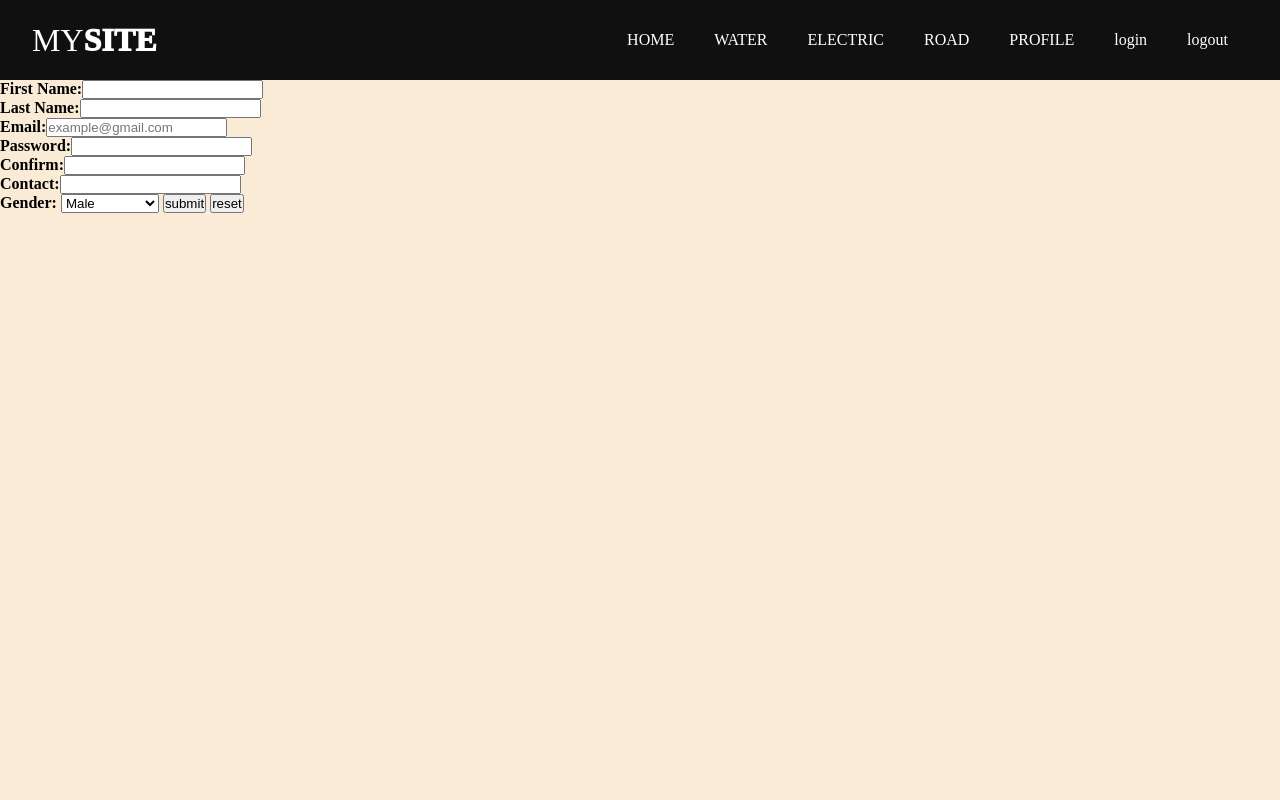
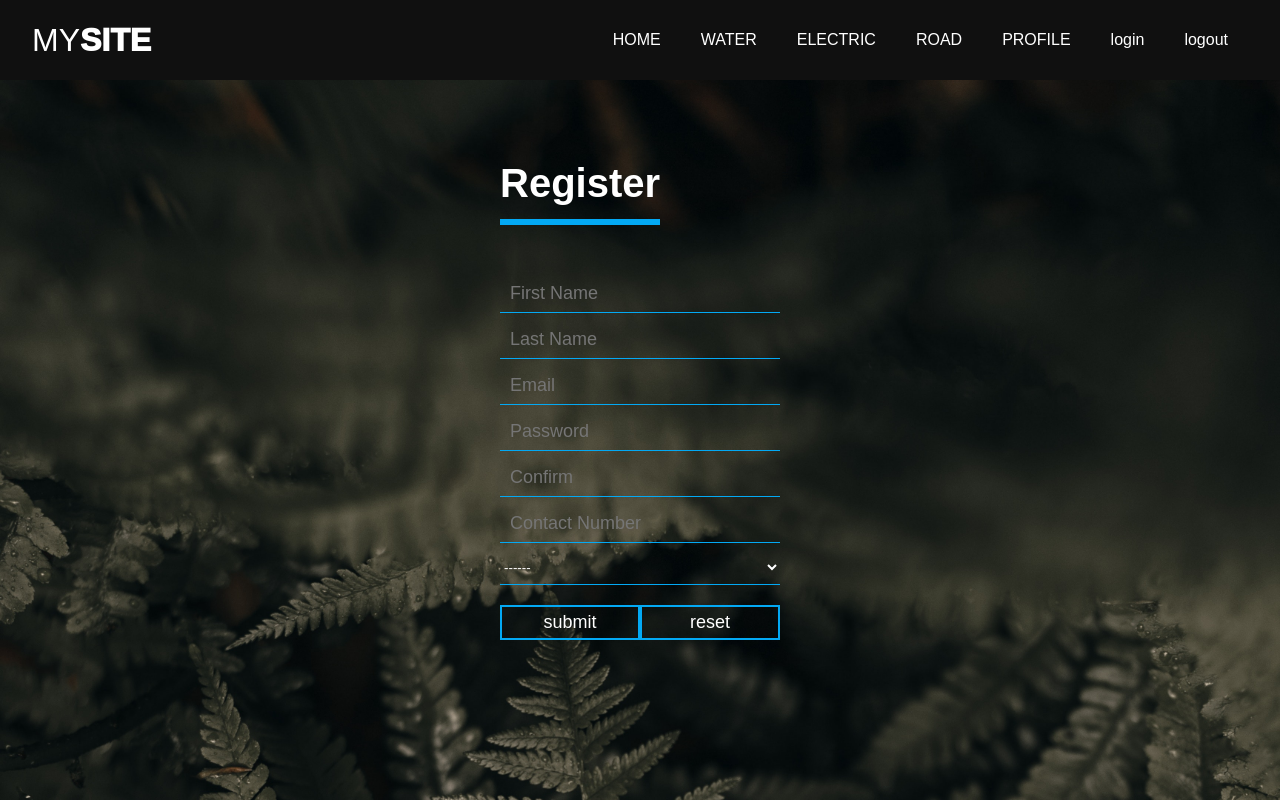
Before and after one commit to shrin00/SDclassicproject, a Django app: page /register/ in a window 1280 px wide. Run offline with Django 3.2, Linux system fonts and the light colour scheme; some libraries are stand-ins or nearby versions.

Commit message:
css for register

```diff
--- a/static/css/login.css
+++ b/static/css/login.css
@@ -51,6 +51,25 @@ body {
     margin: 0 10px;
 }
 
+.textbox select{
+    border: none;
+    outline: none;
+    background: none;
+    color: white;
+    width: 100%;
+    overflow: hidden;
+    background-color: transparent;
+    float: left;
+    transition: all 375ms ease-in-out;
+}
+
+.textbox select option{
+    background-color: #23261f;
+    border: none;
+    outline: none;
+    overflow: hidden;
+}
+
 .btn{
     width: 50%;
     background: none;
--- a/templates/userdetails/register.html
+++ b/templates/userdetails/register.html
@@ -1,22 +1,40 @@
 {% extends 'base.html' %}
 {% load static %}
-
+{% block customcss %}
+<link rel="stylesheet" type="text/css" href="{% static 'css/login.css' %}">
+{% endblock %}
 {% block content %}
 <form method="POST">{% csrf_token %}
-    <b>First Name:</b><input type="text" name="fname" value=""><br>
-    <b>Last Name:</b><input type="text" name="lname" value=""><br>
-    <b>Email:</b><input type="email" name="email" placeholder="example@gmail.com" value=""><br>
-    <b>Password:</b><input type="password" id="pass" name="password" value=""><br>
-    <b>Confirm:</b><input type="password" id="cpass" name="cpassword" value=""><br>
-    <b>Contact:</b><input type="number" id="" name="contact" pattern="[789][0-9]{9}"><br>
-    <b>Gender:</b>
-    <select name="gender">
-    <option value="male">Male</option>
-    <option value="female">Female</option>
-    <option value="Transgender">Transgender</option>
-    </select>
-    <input type="submit" value="submit"/>
-    <input type="reset" value="reset"/>
+    <div class="login-box">
+        <h1>Register</h1>
+        <div class="textbox">
+            <input type="text" name="fname" value="" placeholder="First Name">
+        </div>
+        <div class="textbox">
+            <input type="text" name="lname" value="" placeholder="Last Name">
+        </div>
+        <div class="textbox">
+            <input type="email" name="email" placeholder="Email" value="">
+        </div>
+        <div class="textbox">
+            <input type="password" id="pass" name="password" value="" placeholder="Password">
+        </div>
+        <div class="textbox">
+            <input type="password" id="cpass" name="cpassword" value="" placeholder="Confirm">
+        </div>
+        <div class="textbox">
+            <input type="number" id="" name="contact" pattern="[789][0-9]{9}" placeholder="Contact Number">
+        </div>
+        <div class="textbox" data-mate-select="active">
+            <select name="gender" id="sel">
+                <option value="" selected>------</option>
+                <option value="male">Male</option>
+                <option value="female">Female</option>
+                <option value="Transgender">Transgender</option>
+            </select>
+        </div>
+        <input class="btn" type="submit" value="submit"/><input class="btn" type="reset" value="reset"/>
+    </div>
 </form>
 <script>
     $('#cpass').onchange(function(){
```
